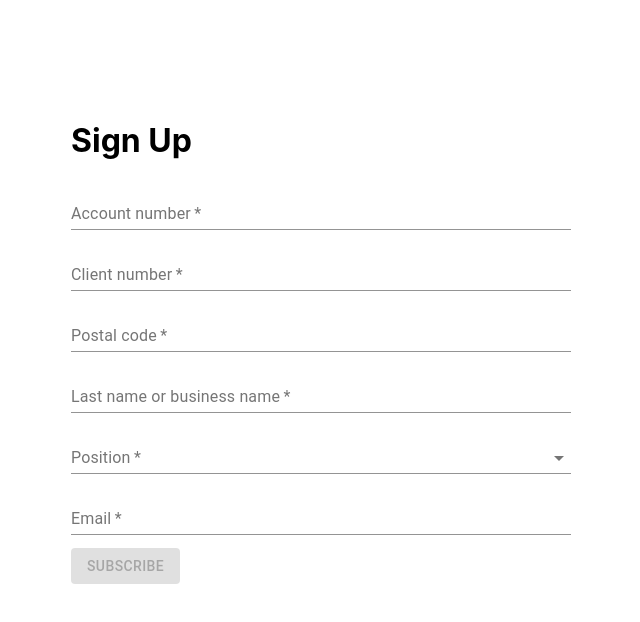
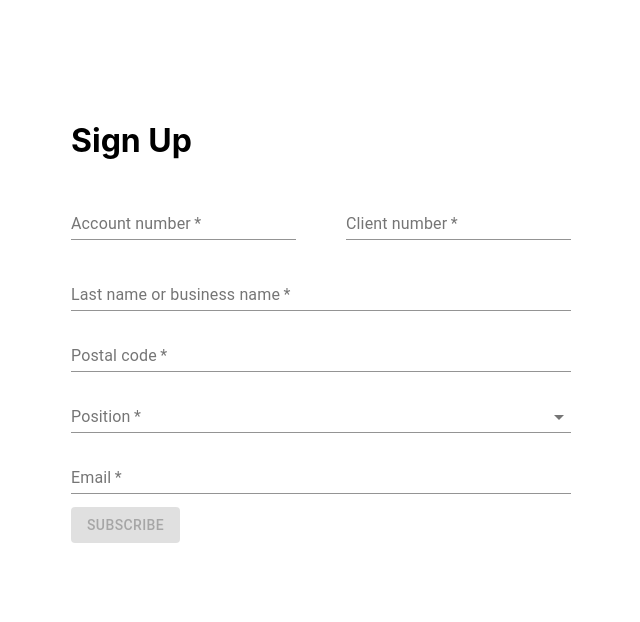
Before and after one commit to Fullchee/toronto-water-monitor-frontend, a React (Create React App) app: page / in a window 1280 px wide. Shown: the top 622 px of the page, without its empty margins (319-959 px from the left). Built offline with nearby package versions, Linux system fonts and the light colour scheme.

Commit message:
style: Make account and client number on the same line

```diff
--- a/src/components/Form/FormikField/FormikField.scss
+++ b/src/components/Form/FormikField/FormikField.scss
@@ -1,3 +1,20 @@
+:root {
+  --red-100: #fff5f5;
+  --red-200: #fed7d7;
+  --red-300: #feb2b2;
+  --red-400: #fc8181;
+  --red-500: #f56565;
+  --red-600: #e53e3e;
+  --red-700: #c53030;
+  --red-800: #9b2c2c;
+  --red-900: #742a2a;
+}
+
 .FormikField {
   margin: 10px 0;
+  min-width: 225px;
+
+  .MuiFormHelperText-root.Mui-required {
+    color: var(--red-700, red);
+  }
 }
--- a/src/components/Form/FormikField/index.tsx
+++ b/src/components/Form/FormikField/index.tsx
@@ -11,7 +11,12 @@ interface FormikFieldProps {
   required?: boolean;
 }
 
-const FormikField: React.FC<FormikFieldProps> = ({ name, label, type = "text", required = false}) => {
+const FormikField: React.FC<FormikFieldProps> = ({
+  name,
+  label,
+  type = "text",
+  required = false,
+}) => {
   return (
     <div className="FormikField">
       <Field
--- a/src/components/Form/WaterForm/WaterForm.scss
+++ b/src/components/Form/WaterForm/WaterForm.scss
@@ -3,4 +3,9 @@
   border-radius: 10px;
   width: 500px;
   padding: 50px;
+
+  .account-number {
+    display: flex;
+    justify-content: space-between;
+  }
 }
--- a/src/components/Form/WaterForm/WaterFormSchema.ts
+++ b/src/components/Form/WaterForm/WaterFormSchema.ts
@@ -26,7 +26,9 @@ export const WaterFormSchema = Yup.object().shape({
     .required("Last name or business name is required"),
 
   paymentMethod: Yup.number().required("Payment method is required"),
-  email: Yup.string().required("Email is required to get notifications"),
+  email: Yup.string()
+    .email()
+    .required("Email is required to get notifications"),
 });
 
 export interface FormValues {
--- a/src/components/Form/WaterForm/index.tsx
+++ b/src/components/Form/WaterForm/index.tsx
@@ -28,18 +28,24 @@ export const WaterForm: React.FC = () => {
         {({ dirty, isValid }) => {
           return (
             <Form>
-              <FormikField
-                name="accountNumber"
-                label="Account number"
-                required
-              />
-              <FormikField name="clientNumber" label="Client number" required />
-              <FormikField name="postalCode" label="Postal code" required />
+              <div className="account-number">
+                <FormikField
+                  name="accountNumber"
+                  label="Account number"
+                  required
+                />
+                <FormikField
+                  name="clientNumber"
+                  label="Client number"
+                  required
+                />
+              </div>
               <FormikField
                 name="lastName"
                 label="Last name or business name"
                 required
               />
+              <FormikField name="postalCode" label="Postal code" required />
               <FormikSelect
                 name="paymentMethod"
                 items={paymentMethodItems}
```
